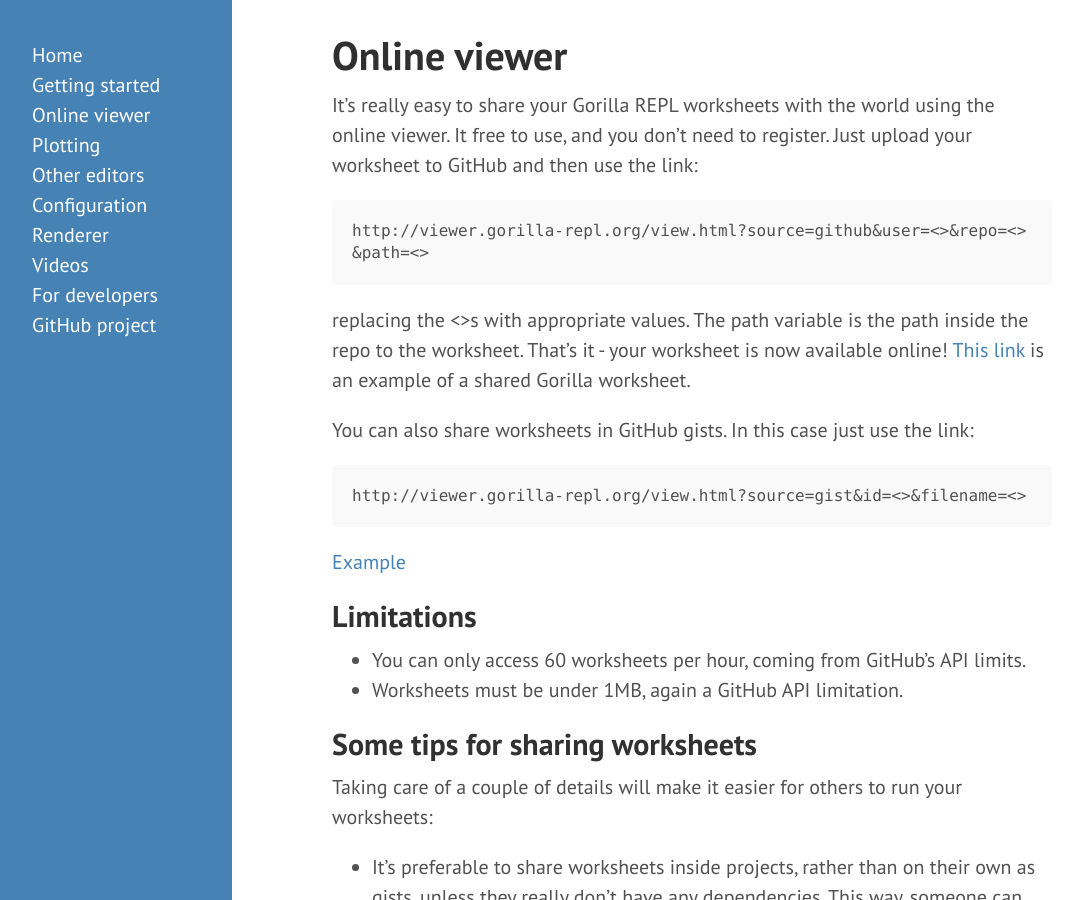
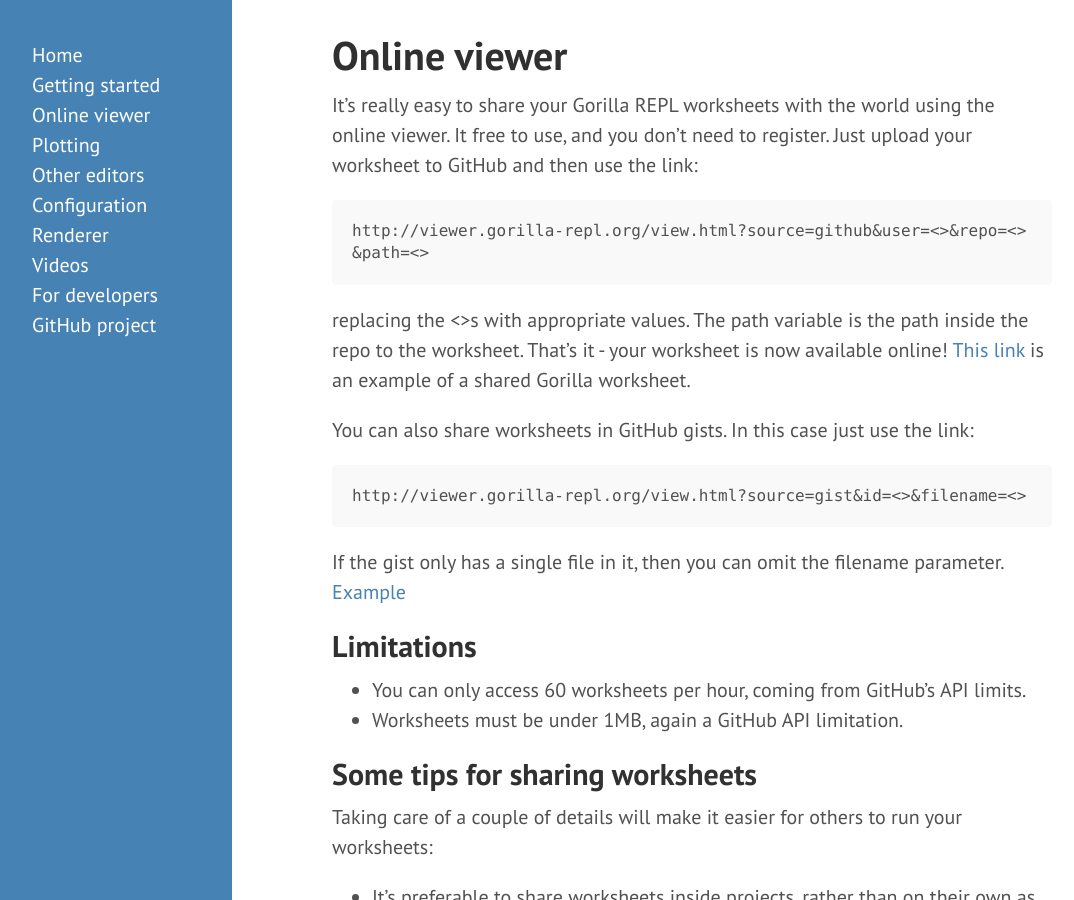
Before and after one commit to JonyEpsilon/gorilla-repl.org, a Jekyll site: the page built from viewer.md, in a window 1280 px wide and 900 px high. Shown: the whole window, without its empty margins (8-1082 px from the left). Built offline with Jekyll 4.4.1, drawn with Linux system fonts in a browser that asks for light colours; Markdown is read by kramdown in place of the engine named in the settings; comment, search, counter and statistics services are not loaded.

Commit message:
Update viewer docs.

````diff
--- a/viewer.md
+++ b/viewer.md
@@ -21,7 +21,8 @@ You can also share worksheets in GitHub gists. In this case just use the link:
 http://viewer.gorilla-repl.org/view.html?source=gist&id=<>&filename=<>
 ```
 
-[Example](http://viewer.gorilla-repl.org/view.html?source=gist&id=5baef8ac0f42706e4940&filename=parser.clj)
+If the gist only has a single file in it, then you can omit the filename parameter.
+[Example](http://viewer.gorilla-repl.org/view.html?source=gist&id=5baef8ac0f42706e4940)
 
 
 ## Limitations
````
